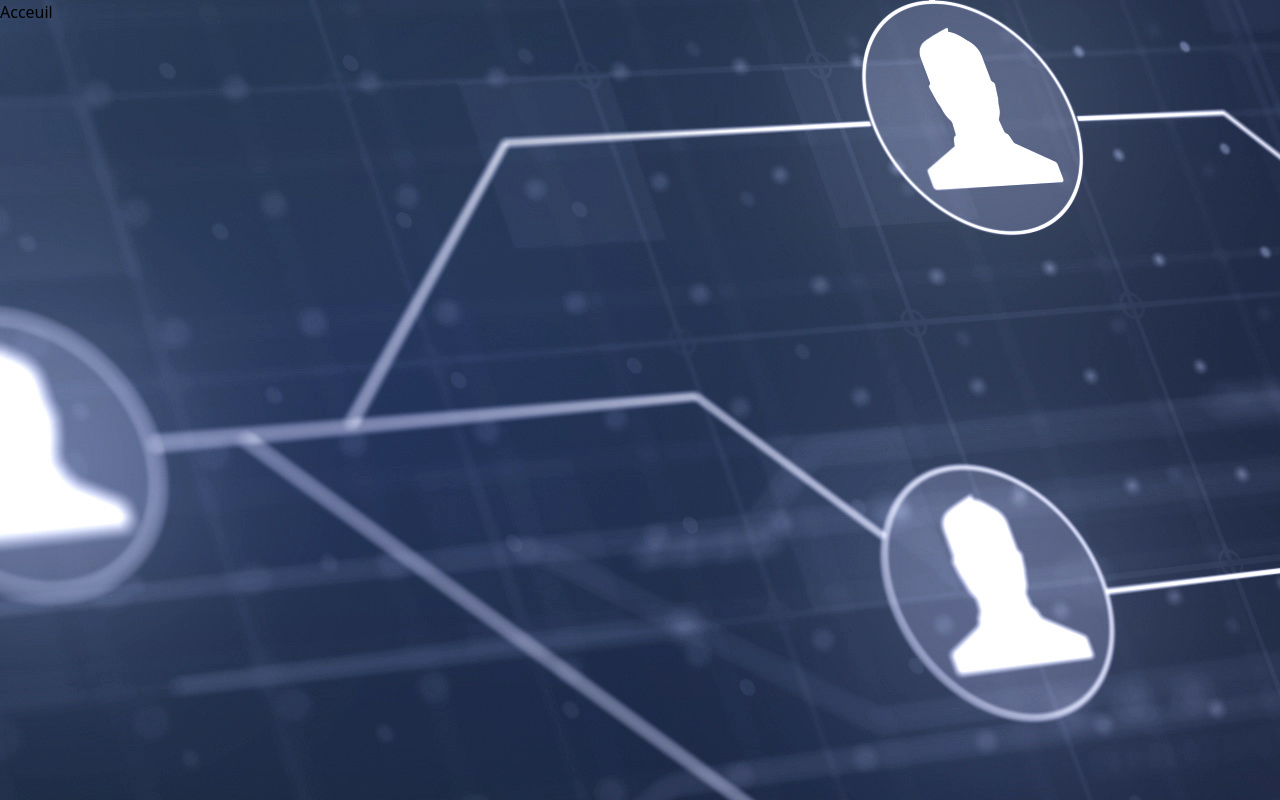
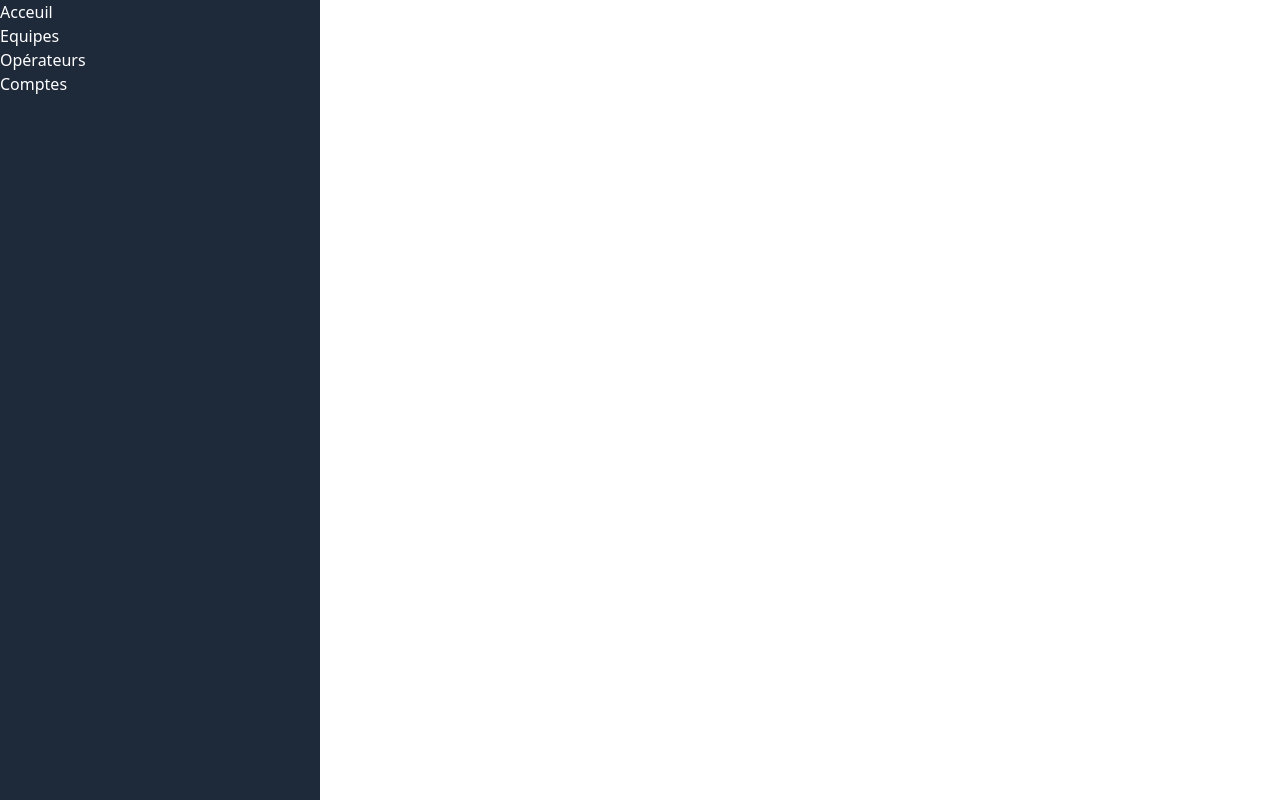
Before and after one commit to wallcreation/OPS-Front, a Vue app: page /admin/dashboard in a window 1280 px wide. Built offline with nearby package versions, Linux system fonts and the light colour scheme.

Commit message:
feat: restructure Admin components and update AdminView with AdminDashboard

```diff
--- a/src/assets/main.css
+++ b/src/assets/main.css
@@ -1,11 +1,11 @@
 @import 'tailwindcss';
 /* main.css */
 
-body {
+/* body {
     background-image: url('/public/generalbg.jpg');
     background-position: center;
     background-attachment: fixed;
-}
+} */
 
 ::-webkit-scrollbar {
   width: 9px;
--- /dev/null
+++ b/src/components/AdminDashboard.vue
@@ -0,0 +1,6 @@
+<script setup></script>
+<template>
+    <main>
+        <h1>Hello</h1>
+    </main>
+</template>
--- a/src/components/AdminSide.vue
+++ b/src/components/AdminSide.vue
@@ -1,6 +1,14 @@
 <script setup></script>
 <template>
-    <div class="">
-    	<a>Acceuil</a>
+  <aside class="bg-gray-800 w-1/4 h-screen fixed top-0 left-0">
+    <div>
+      <a href="#" class="block text-white">Acceuil</a>
+      <a href="#" class="block text-white">Equipes</a>
+      <a href="#" class="block text-white">Opérateurs</a>
+      <a href="#" class="block text-white">Comptes</a>
     </div>
+    <div>
+
+    </div>
+  </aside>
 </template>
--- a/src/views/AdminView.vue
+++ b/src/views/AdminView.vue
@@ -1,6 +1,9 @@
 <script setup>
 import AdminSide from '@/components/AdminSide.vue'
+import AdminDashboard from '@/components/AdminDashboard.vue';
 </script>
 <template>
+    <h1>jgjg</h1>
     <AdminSide/>
+    <AdminDashboard/>
 </template>
```
